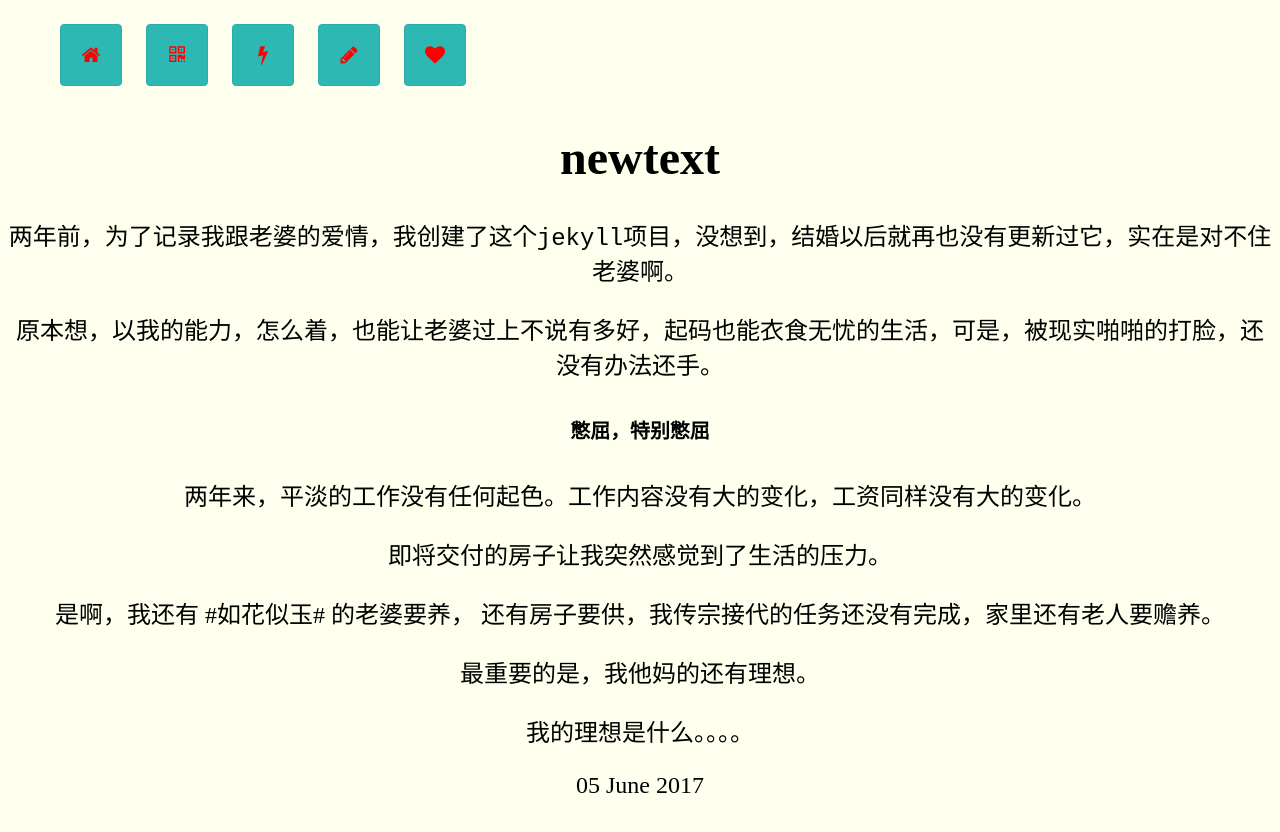
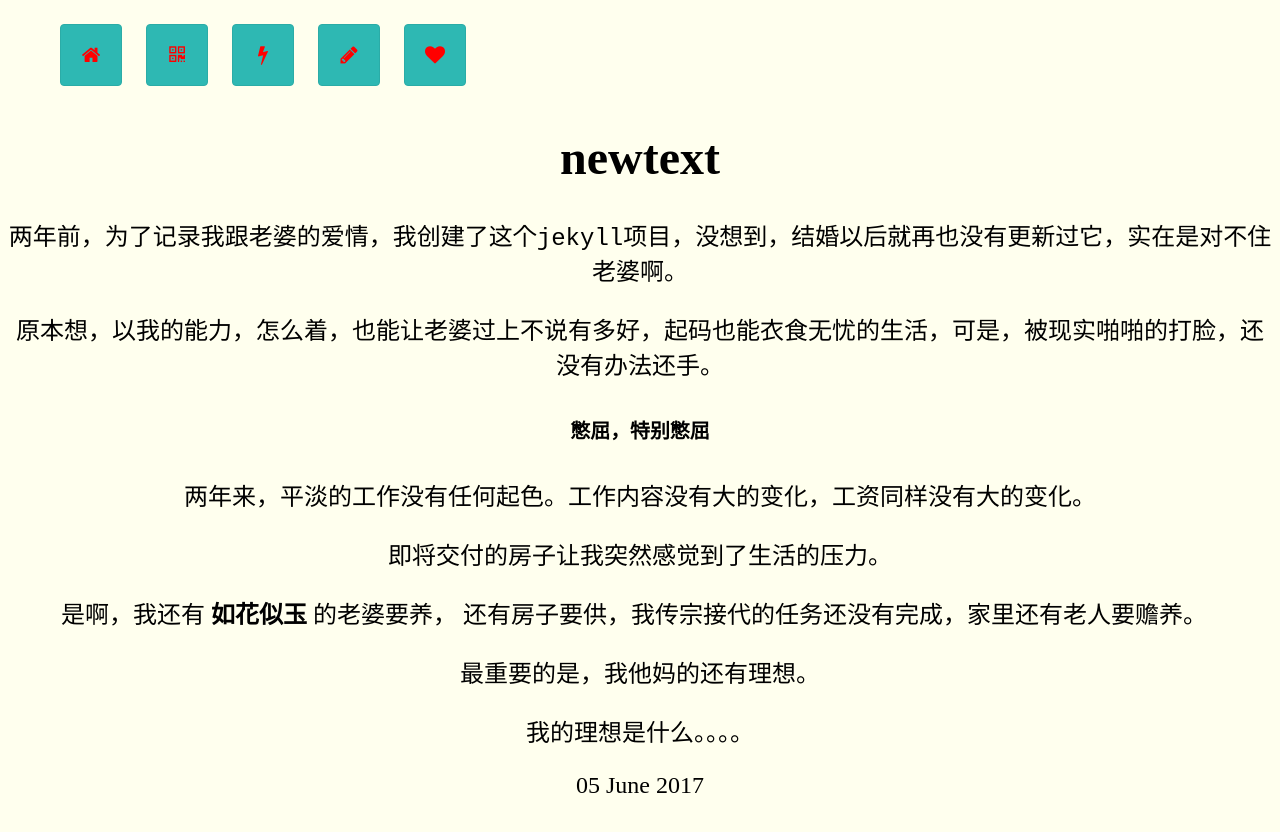
Before and after one commit to duoluoxiaosheng/jekyll_demo, a Jekyll site: the page built from _posts/2017-06-05-Newtext.md, in a window 1280 px wide. Shown: the top 832 px of the page. Built offline with Jekyll 4.4.1, drawn with Linux system fonts in a browser that asks for light colours; comment, search, counter and statistics services are not loaded; a style sheet for code colours, icons or effects is not loaded.

```diff
--- a/_posts/2017-06-05-Newtext.md
+++ b/_posts/2017-06-05-Newtext.md
@@ -13,7 +13,7 @@ title: newtext
 
 即将交付的房子让我突然感觉到了生活的压力。
 
-是啊，我还有 #如花似玉# 的老婆要养， 还有房子要供，我传宗接代的任务还没有完成，家里还有老人要赡养。
+是啊，我还有 **如花似玉** 的老婆要养， 还有房子要供，我传宗接代的任务还没有完成，家里还有老人要赡养。
 
 最重要的是，我他妈的还有理想。
 
```
